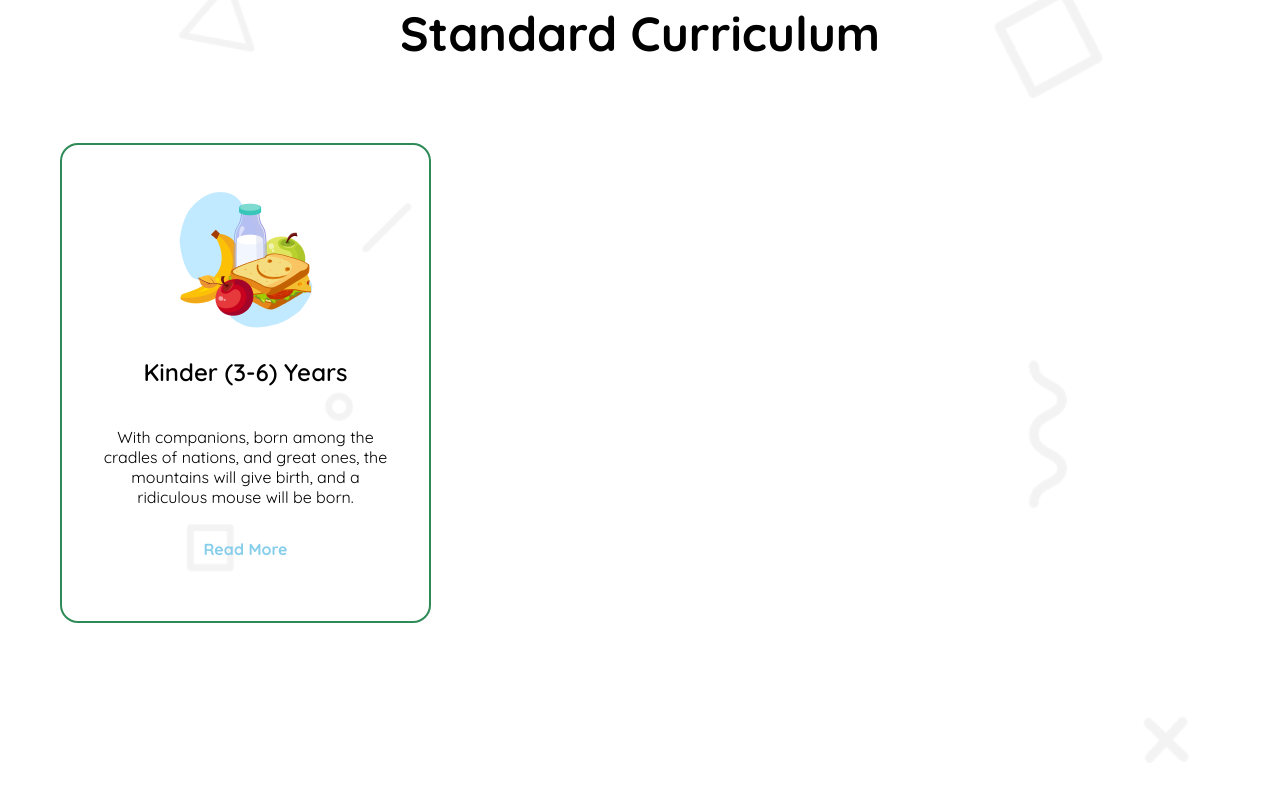
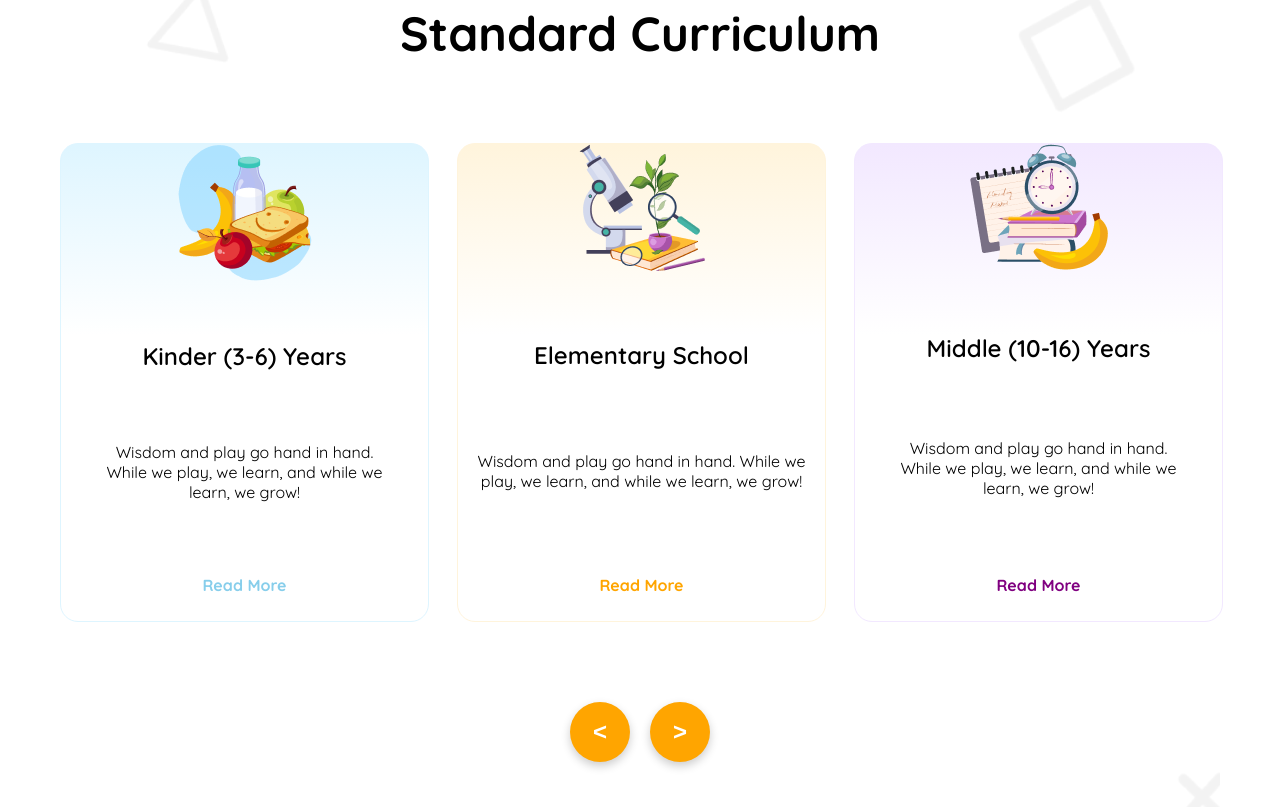
Before and after one commit to STNihal/B11-A2-Kids-School-assignment2-Web11, a plain HTML site: page index.html in a window 1280 px wide. Shown: the part 775-1582 px from the top of the page. Before the commit the page ends 1538 px from the top, so only its background shows below. Drawn offline with Linux system fonts and the light colour scheme.

Commit message:
cur done

```diff
--- a/index.html
+++ b/index.html
@@ -36,9 +36,9 @@
     <section class="kid container flex_display">
         <div class="kid-txt flex_display">
             <div class="kid_ttl"><span id="emp">Empowering</span>
-            <br>students from small <br>age <span id="tvision">towards vision</span></div>
+            <br>students from small <br>age <span id="tvis">towards vision</span></div>
             <div class="kid_des">
-                <p>With the courage, Confidence, Creativity and Compassion to make their Unique Contribution in a Diverse and Dynamic World.</p>
+                <p> Wisdom and play go hand in hand. While we play, we learn, and while we learn, we grow! </p>
             </div>
             <div class="kid_button">
                 <button class="button_black">Enroll Now</button>
@@ -49,20 +49,52 @@
         </div>
     </section>
 
+
+<!-- cur -->
     <section class="cur container">
         <div class="c_ttl">
             <h2 class="c_ttl"> Standard Curriculum </h2>
 
         </div>
         <div class="c_cards">
-            <div class="c_card" id="neel">
+            <div class="c_card" id="bl">
                 <div class="cardpic">
                     <img src="assets/kinder.png" alt="foodpic">
                 </div>
                 <h3 class="ca_ttl"> Kinder (3-6) Years </h3>
-                <p class="des"> With companions, born among the cradles of nations, and great ones, the mountains will give birth, and a ridiculous mouse will be born. </p>
-                <p class="rm" id="neel1"> Read More </p>
+                <p class="des"> Wisdom and play go hand in hand. While we play, we learn, and while we learn, we grow! </p>
+                <p class="rm" id="bl1"> Read More </p>
             </div>
+        <div class="c_card" id="yl">
+            <div class="cardpic"> <img src="assets/middle.png" alt="glbktree">
+            </div>
+            <h3 class="ca_ttl"> Elementary School </h3>
+            <p class="card_des"> Wisdom and play go hand in hand. While we play, we learn, and while we learn, we grow! </p>
+            <p class="rm" id="yl1"> Read More </p>
+        </div>
+
+        <div class="c_card" id="pur">
+            <div class="cardpic"> <img src="assets/elementary.png" alt="clkbkbanana">
+            </div>
+            <h3 class="ca_ttl"> Middle (10-16) Years </h3>
+            <p class="des"> Wisdom and play go hand in hand. While we play, we learn, and while we learn, we grow!  </p>
+            <p class="rm" id="pur1"> Read More </p>
+        </div>
+
+        </div>
+
+<!-- scroll -->
+        <div class="scrl_btns">
+            <button class="arrow_btn leftbtn"><</button>
+            <button class="arrow_btn rightbtn">></button>
+
+        </div>
+    </section>
+
+    <!-- Story -->
+
+    <section class="stories">
+        <div class="container">
 
         </div>
 
--- a/style.css
+++ b/style.css
@@ -103,7 +103,7 @@ body {
 #emp{
   color: orange;
 }
-#tvision{
+#tvis{
   color: skyblue;
 }
 
@@ -130,9 +130,9 @@ body {
   background-color: #ff6600;
   color: #fff;
 }
-
+/* cur */
 .cur{
-   background-image: url('../assets/bg.png');
+   background-image: url(../B11-A2-Kids-School-assignment2-Web11/assets/bg.png);
    background-position: center;
    background-repeat: no-repeat;
    background-size: cover;
@@ -150,12 +150,13 @@ body {
   display: flex;
   flex-direction: column;
   border-radius: 18px;
-  justify-content: center;
+  justify-content: space-between; /* Ensures even spacing */
   align-items: center;
   text-align: center;
   width: 367px;
   border: 2px solid seagreen;
-  height: 476px;
+  height: 477px;
+  /* padding: 20px; */
 }
 
 .c_cards{
@@ -179,10 +180,63 @@ body {
 .rm{
   font-size: 1rem;
   font-weight: Bold;
-  padding: 0 40px;
+  padding: 10px 0;
+
 }
 
+#bl{
+  border: 1px solid #DEF5FF;
+  background: linear-gradient(180deg, #DEF5FF, #FFFFFF 40%);
+}
 
-#neel1{
+#bl1{
   color: skyblue;
 }
+
+#yl{
+  border: 1px solid #FFF4DC;
+  background: linear-gradient(180deg, #FFF4DC, #FFFFFF 40%);
+}
+
+#yl1{
+  color:orange;
+}
+
+#pur{
+  border: 1px solid #F2E8FF;
+  background: linear-gradient(180deg, #F2E8FF, #FFFFFF 40%);
+}
+
+#pur1{
+  color: purple;
+}
+
+.scrl_btns{
+  justify-content: center;
+  align-items: center;
+  display: flex;
+  margin-top: 20px;
+  gap: 20px;
+}
+
+.arrow_btn{
+  border: none;
+  border-radius: 50%;
+  height: 60px;
+  width: 60px;
+  font-weight: bold;
+  font-size: 1.5rem;
+  background-color: orange;
+  color: white;
+  display: flex;
+  align-items: center;
+  justify-content: center;
+  box-shadow: 0px 4px 10px rgba(0, 0, 0, 0.2);
+  transition: all 0.3s ease;
+  cursor: grabbing;
+}
+
+.arrow_btn:hover{
+  transform: scale(1.1);
+  background-color: #ff6600;
+}
```
